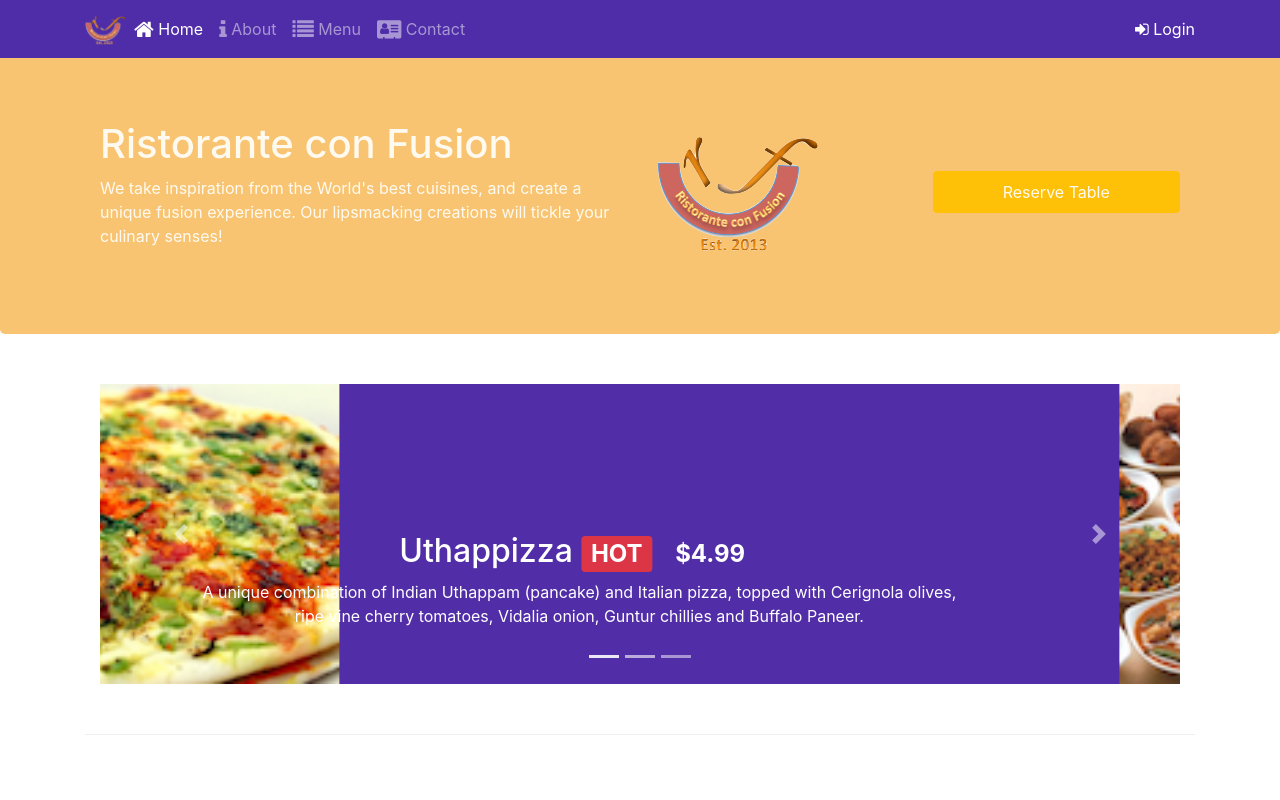
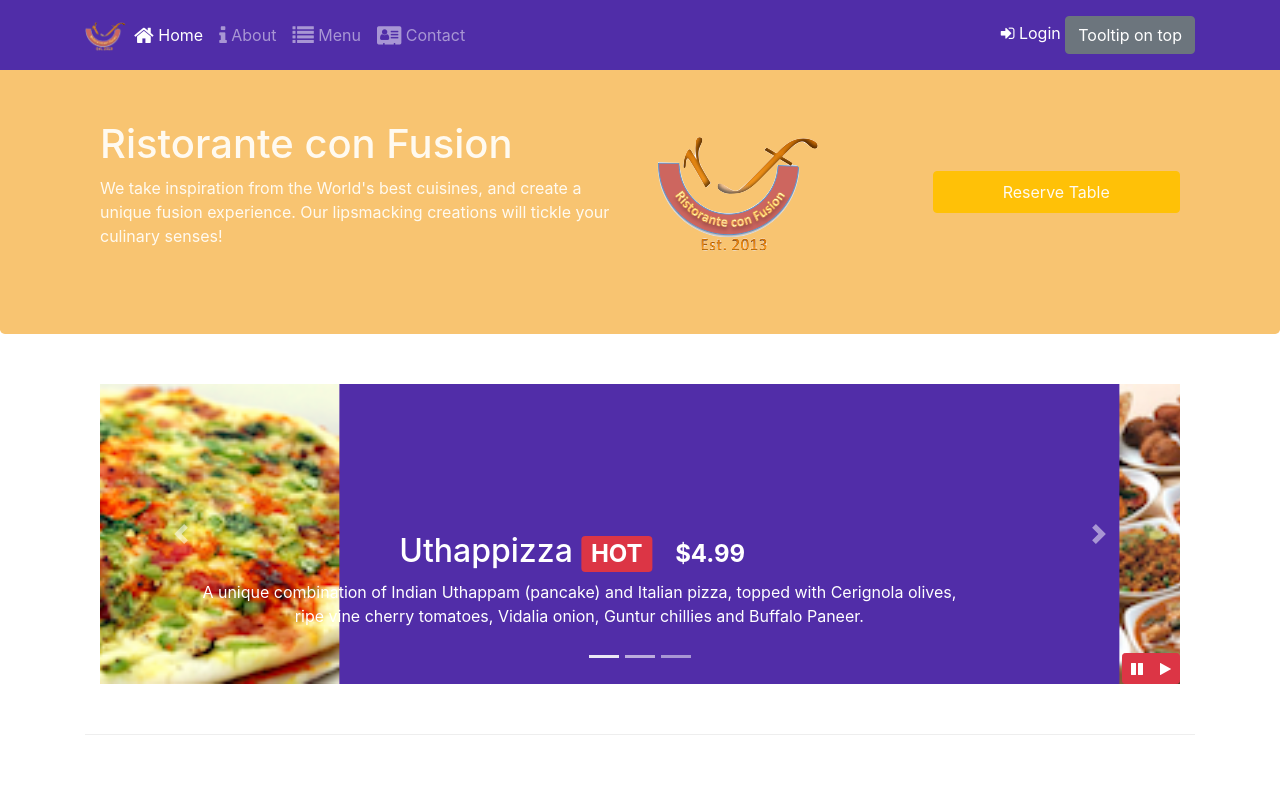
Before and after one commit to JorgeEspina/Git_Test, a website: page index.html in a window 1280 px wide. Shown: the top 800 px of the page. Drawn offline with nearby package versions, Linux system fonts and the light colour scheme.

Commit message:
Bootstrap JQuery-pause-start carousel

```diff
--- a/css/styles.css
+++ b/css/styles.css
@@ -61,3 +61,11 @@ body{
     left: 0;
     min-height: 300px;
 }
+
+/* botones carousel de pausa y play*/
+#carouselButton {
+    right:0px;
+    position: absolute;
+    bottom: 0px;
+    z-index: 1;
+}
--- a/index.html
+++ b/index.html
@@ -25,7 +25,7 @@
             <a class="navbar-brand mr-auto" href="#"><img src="img/logo.png" height="30" width="41"></a>
             <div class="collapse navbar-collapse" id="Navbar">
                 <ul class="navbar-nav">
-                    <li class="nav-item active"><a class="nav-link" href="#"><span class="fa fa-home fa-lg"></span> Home</a></li>
+                    <li class="nav-item active"><a class="nav-link" href="#" ><span class="fa fa-home fa-lg"></span> Home</a></li>
                     <li class="nav-item"><a class="nav-link" href="./aboutus.html"><span class="fa fa-info fa-lg"></span> About</a></li>
                     <li class="nav-item"><a class="nav-link" href="#"><span class="fa fa-list fa-lg"></span> Menu</a></li>
                     <li class="nav-item"><a class="nav-link" href="./contactus.html"><span class="fa fa-address-card fa-lg"></span> Contact</a></li>
@@ -33,6 +33,12 @@
             </div>
             <span class="navbar-text">
                 <a data-toggle="modal" data-target="#loginModal"><span class="fa fa-sign-in"></span> Login</a>
+                <!--<button type="button" class="btn btn-secondary" data-toggle="tooltip" data-placement="top" title="Tooltip on top">
+                    Tooltip on top
+                  </button>-->
+                  <button type="button" class="btn btn-secondary" data-toggle="tooltip" data-placement="top" title="Tooltip on top">
+                    Tooltip on top
+                  </button>
             </span>
         </div>
     </nav>
@@ -234,6 +240,14 @@
                     <a class="carousel-control-next" href="#mycarousel" role="button" data-slide="next">
                         <span class="carousel-control-next-icon"></span>
                     </a>
+                    <div class="btn-group" id="carouselButton">
+                        <button class="btn btn-danger btn-sm" id="carousel_pause">
+                            <span class="fa fa-pause"></span>
+                        </button>
+                        <button class="btn btn-danger btn-sm" id="carousel_play">
+                            <span class="fa fa-play"></span>
+                        </button>
+                    </div>
                 </div>
             </div>
         </div>
@@ -410,16 +424,30 @@
     </footer>
 
     <!-- jQuery first, then Tether, then Bootstrap JS. -->
-   <!-- <script src="node_modules/jquery/dist/jquery.min.js"></script>  no funcionan bien-->
-    <script src="https://cdnjs.cloudflare.com/ajax/libs/tether/1.4.7/js/tether.min.js"></script>
-   <!-- <script src="node_modules/bootstrap/dist/js/bootstrap.min.js"></script> por eso volvi a ponerlos con direccion no local-->
-   <script src="https://code.jquery.com/jquery-3.5.1.min.js"></script>
-   <script src="https://cdn.jsdelivr.net/npm/popper.js@1.16.0/dist/umd/popper.min.js"></script>
-   <script src="https://stackpath.bootstrapcdn.com/bootstrap/4.5.0/js/bootstrap.min.js"></script>
+   <!--<script src="node_modules/jquery/dist/jquery.slim.min.js"></script>  no funcionan bien-->
+   <!--<script src="https://cdnjs.cloudflare.com/ajax/libs/tether/1.4.7/js/tether.min.js"></script>-->
+   <!--<script src="node_modules/bootstrap/dist/js/bootstrap.min.js"></script>  por eso volvi a ponerlos con direccion no local-->
+   <!--<script src="node_modules/popper.js/dist/popper.min.js"></script>-->
+    <script src="https://code.jquery.com/jquery-3.5.1.min.js"></script>
+    <script src="https://cdn.jsdelivr.net/npm/popper.js@1.16.0/dist/umd/popper.min.js"></script>
+    <script src="https://stackpath.bootstrapcdn.com/bootstrap/4.5.0/js/bootstrap.min.js"></script>
     <!-- tooltip-->
     <script>
         $(document).ready(function(){
-           $('[data-toggle="tooltip"]').tooltip();
+            $('[data-toggle="tooltip"]').tooltip();
+            $("#mycarousel").carousel({
+                interval: 2000,
+                pause: false
+            });
+            $("#carousel_pause").click(function(){
+                $("#mycarousel").carousel('pause');
+                //alert("funciona evento click pause");
+            });
+            $("#carousel_play").click(function(){
+                $("#mycarousel").carousel('cycle');
+                //alert("funciona evento click start");
+
+            });
         });
     </script>
 </body>
```
